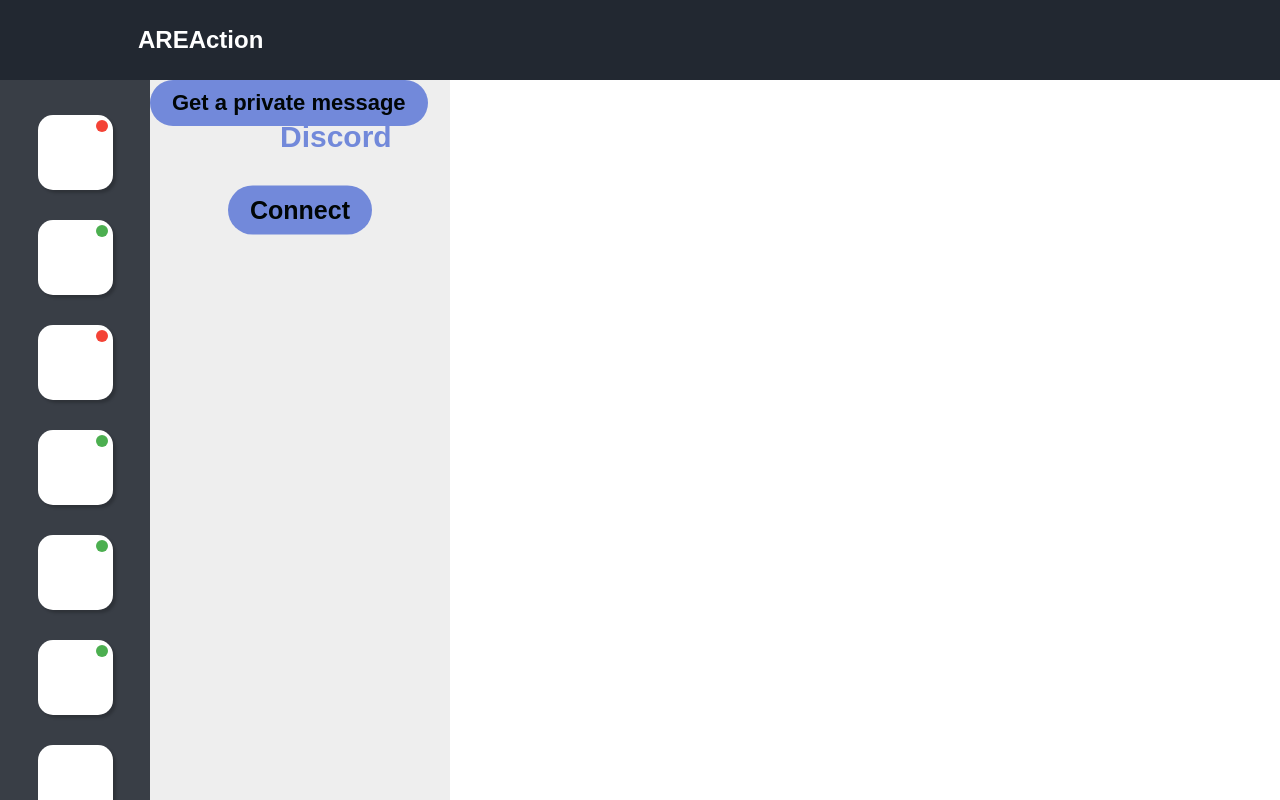
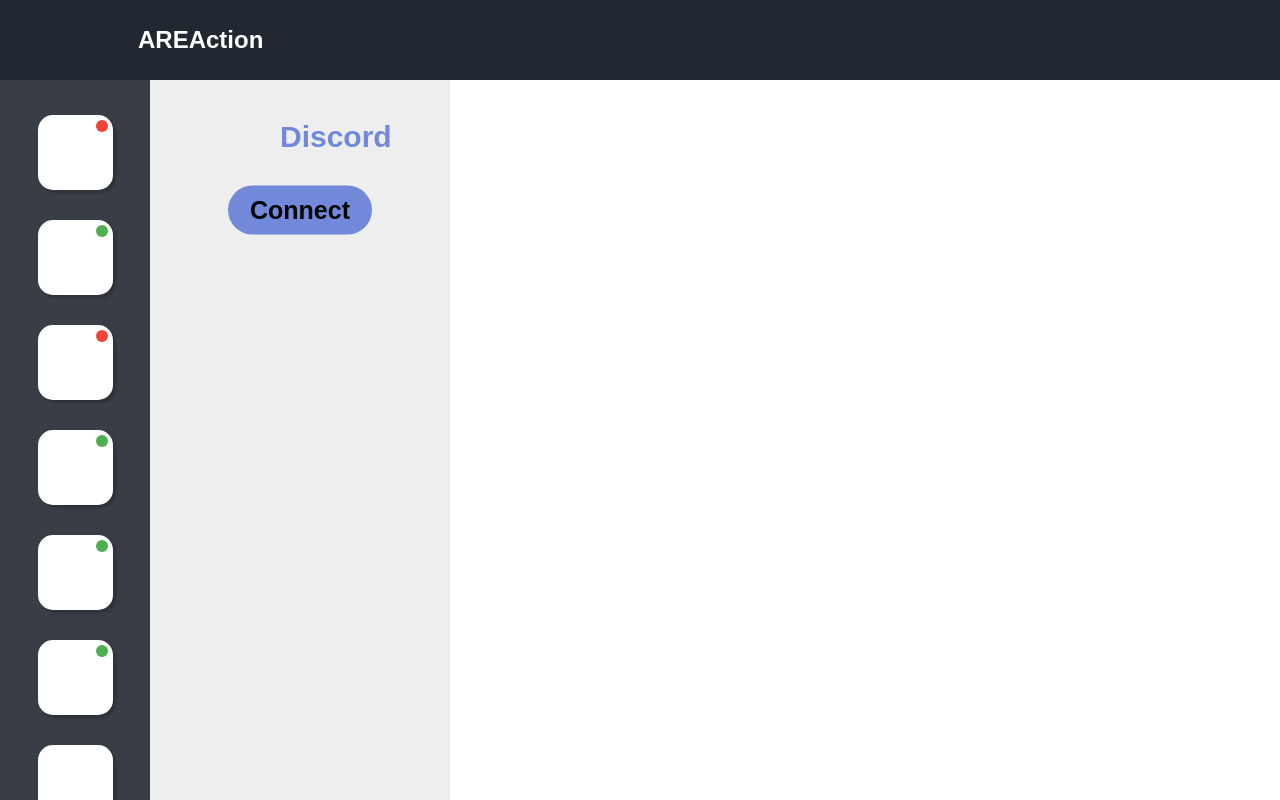
Before and after one commit to VictorHarri-Chal/AREA, a React (Create React App) app in the folder clientWeb/: page /dashboard in a window 1280 px wide. Both pictures are taken after a click on the item 75 px from the left and 152 px from the top of the page. Built offline with nearby package versions, Linux system fonts and the light colour scheme; some icons are missing.

Commit message:
[ADD] Blocs

```diff
--- a/clientWeb/src/components/AppSidebar/ASData.js
+++ b/clientWeb/src/components/AppSidebar/ASData.js
@@ -26,7 +26,19 @@
         title: 'Github',
         icon : <Icon icon="mdi:github" />,
         login : true,
-        color : "#99aab5"
+        color : "#99aab5",
+        action_blocs : [
+            {
+                key : 'github_newCommit',
+                title: 'New commit',
+            }
+        ],
+        reaction_blocs : [
+            {
+                key : 'discord_createIssue',
+                title: 'Create an issue',
+            }
+        ]
     },
     {
         key : 'twitter',
--- a/clientWeb/src/components/BlocSidebar/BSElements.js
+++ b/clientWeb/src/components/BlocSidebar/BSElements.js
@@ -124,27 +124,46 @@
     display: ${props => props.login === undefined ? 'none' : (props.login === false ? 'none' :  'block')};
 `;
 
-export const BSBloc = styled.div`
-    border-radius: 50px;
-    background: ${props => props.color};
-    white-space: nowrap;
-    padding: 10px 22px;
-    color: #010606;
-    font-size: 22px;
+export const BSBlocContainer = styled.ul`
+    width: 250px;
+    position: fixed;
+    padding : 20px;
+    top : 250px;
+    left : 25px;
+    display: grid;
+    flex-direction: column;
+    align-items: center;
+    justify-content: center;
+    list-style-type: none;
+`;
+
+export const BSBloc = styled.li`
+    background:  ${props => props.color};
+    padding: 15px;
+    border-radius: 10px;
+    box-shadow: 2px 2px 5px 0px rgba(0,0,0,0.3);
+    width: 200px;
+    height: 100px;
+    display: flex;
+    align-items: center;
+    justify-content: center;
+    font-size: 24px;
+    font-family: 'Open Sans', sans-serif;
     font-weight: bold;
-    outline: none;
-    border: none;
-    cursor: pointer;
-    transition: all 0.2s ease-in-out;
-    text-decoration: none;
-    position: absolute;
-
 
     &:hover {
-        transition: all 0.2s ease-in-out;
-        background: #fff;
-        color: #010606;
+        transform: scale(1.05);
+        cursor: pointer;
     }
 
-    /* display: ${props => props.login === undefined ? 'none' : (props.login === false ? 'none' :  'block')}; */
+    &:active {
+        transform: scale(0.95);
+    }
+
+    transition: all 0.15s ease-in-out;
+
+    overflow: hidden;
+    text-overflow: ellipsis;
+    white-space: nowrap;
+    word-wrap: break-word;
 `;
--- a/clientWeb/src/components/BlocSidebar/index.js
+++ b/clientWeb/src/components/BlocSidebar/index.js
@@ -1,5 +1,5 @@
 import React, { useState } from 'react'
-import { BSAppName, BSContainer, BSLogoApp, BSConnectBtn, BSConnected, BSActionRea, BSBloc} from './BSElements'
+import { BSAppName, BSContainer, BSLogoApp, BSConnectBtn, BSConnected, BSActionRea, BSBlocContainer, BSBloc} from './BSElements'
 
 const BlocSidebar = ({ appSelected }) => {
 
@@ -22,11 +22,13 @@
             <BSActionRea color={appSelected.color} actionRea={actionRea} onClick={() => toggleActionRea(true)} login={appSelected.login} which={false}>Action</BSActionRea>
             <BSActionRea color={appSelected.color} actionRea={!actionRea} onClick={() => toggleActionRea(false)} login={appSelected.login} which={true}>Reaction</BSActionRea>
 
-            {appSelected.action_blocs.map((item, index) => {
-                    return (
-                        <BSBloc login={appSelected.login} color={appSelected.color}>{item.title}</BSBloc>
-                    )
-            })}
+            {appSelected && appSelected.login ? (
+                <BSBlocContainer>
+                    {(actionRea && "action_blocs" in appSelected ? appSelected.action_blocs : "reaction_blocs" in appSelected ? appSelected.reaction_blocs : []).map((item, index) => {
+                        return <BSBloc key={index} color={appSelected.color}>{item.title}</BSBloc>
+                    })}
+                </BSBlocContainer>)
+            : (<></>)}
         </BSContainer>
     )
 }
```
